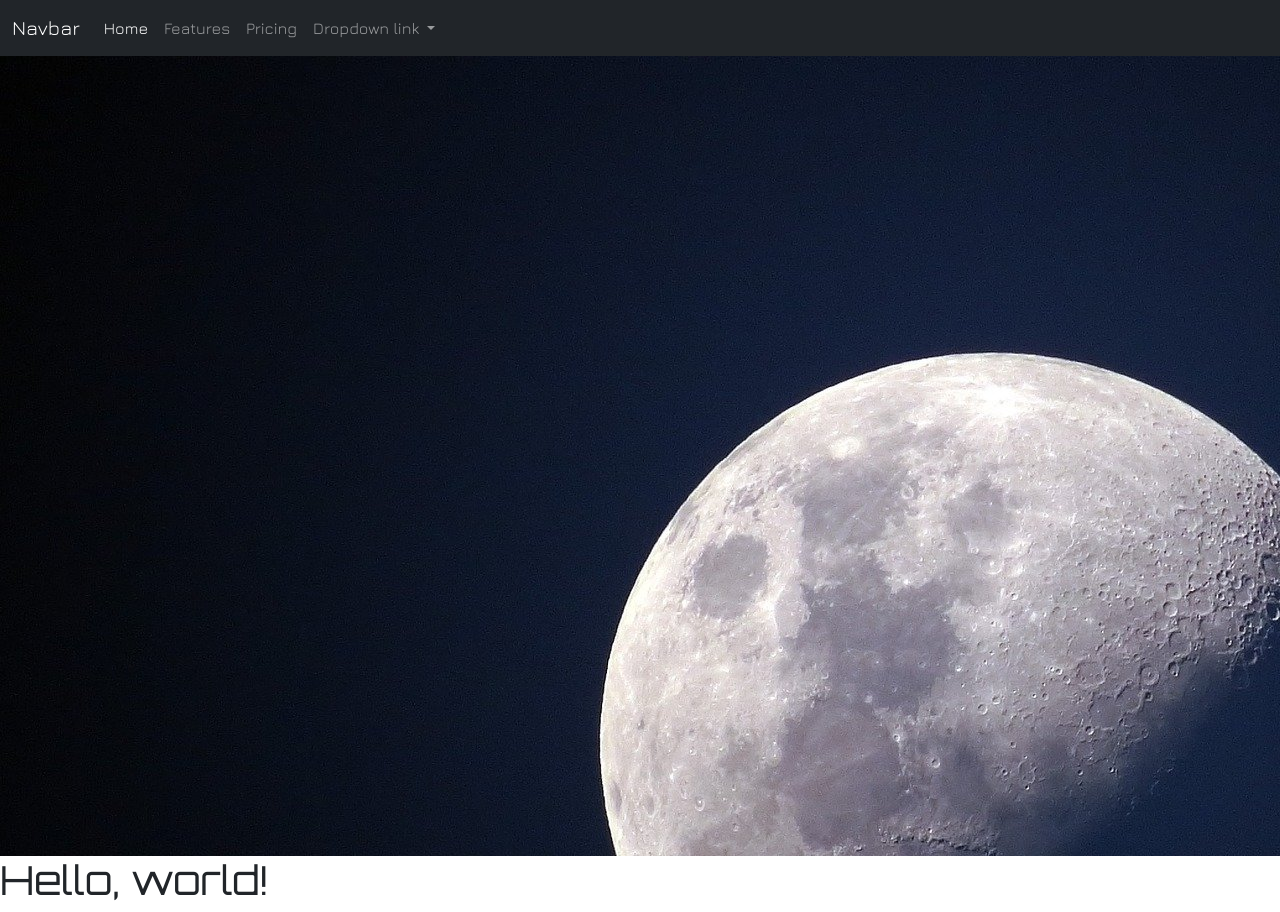
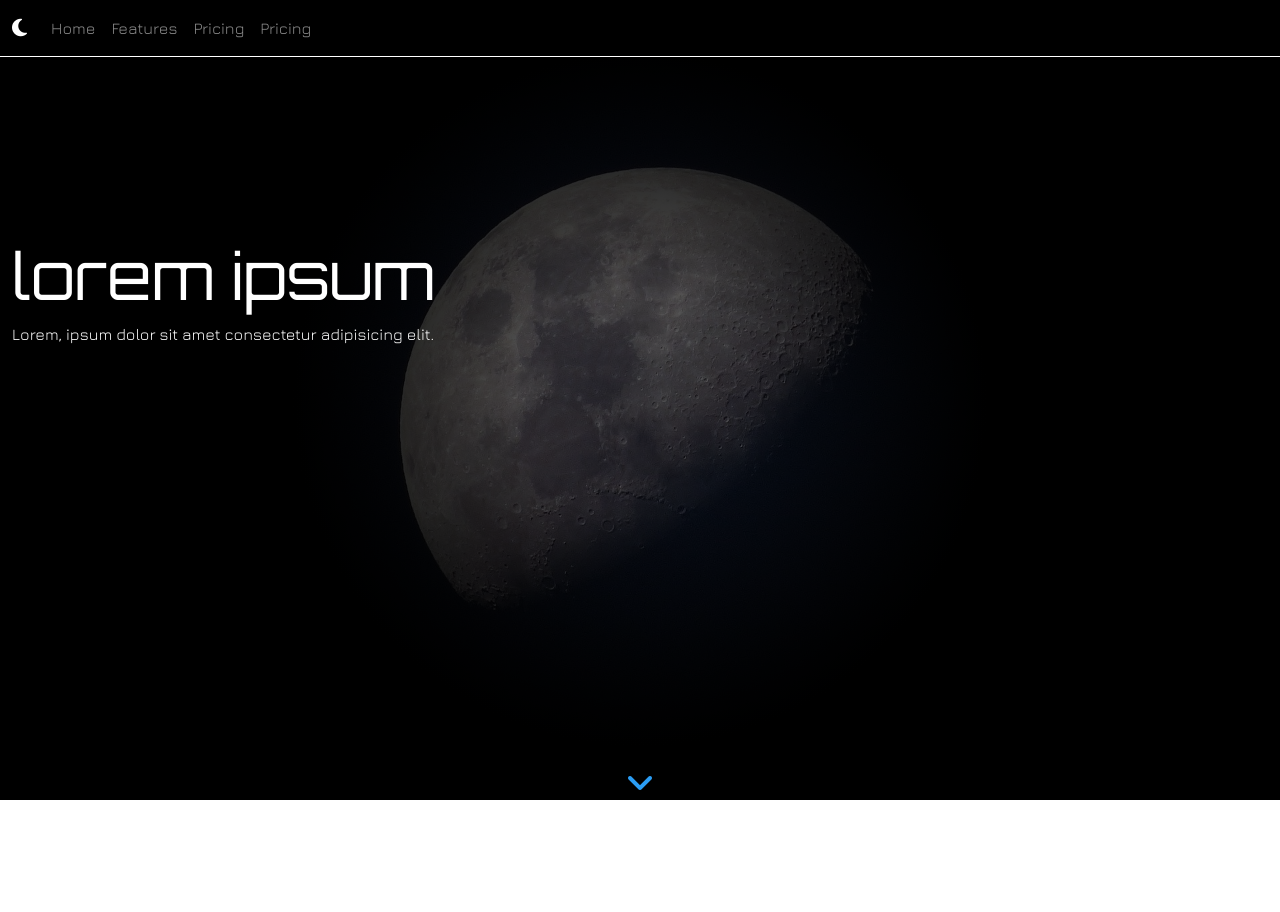
Before and after one commit to LorenzoAlu/Project_black, a plain HTML site: page index.html in a window 1280 px wide. After the commit the page ends 800 px from the top, so only its background shows below. Drawn offline with nearby package versions, Linux system fonts and the light colour scheme.

Commit message:
header e nav terminte inizio sezione 1

```diff
--- a/index.html
+++ b/index.html
@@ -9,19 +9,20 @@
     <link href="https://cdn.jsdelivr.net/npm/bootstrap@5.0.0-beta2/dist/css/bootstrap.min.css" rel="stylesheet" integrity="sha384-BmbxuPwQa2lc/FVzBcNJ7UAyJxM6wuqIj61tLrc4wSX0szH/Ev+nYRRuWlolflfl" crossorigin="anonymous">
     <title>Black Site</title>
   </head>
+  <body>
 
   <!-- nav bar -->
 
-  <nav class="navbar navbar-expand-lg  navbar-dark bg-dark">
+  <nav class="navbar navbar-custom navbar-expand-lg  navbar-dark bg-black text-white fixed-top ">
     <div class="container-fluid">
-      <a class="navbar-brand" href="#">Navbar</a>
+      <a class="navbar-brand" href="#"><i class="fas fa-moon"></i></a>
       <button class="navbar-toggler" type="button" data-bs-toggle="collapse" data-bs-target="#navbarNavDropdown" aria-controls="navbarNavDropdown" aria-expanded="false" aria-label="Toggle navigation">
         <span class="navbar-toggler-icon"></span>
       </button>
       <div class="collapse navbar-collapse" id="navbarNavDropdown">
         <ul class="navbar-nav">
           <li class="nav-item">
-            <a class="nav-link active" aria-current="page" href="#">Home</a>
+            <a class="nav-link " aria-current="page" href="#">Home</a>
           </li>
           <li class="nav-item">
             <a class="nav-link" href="#">Features</a>
@@ -29,14 +30,9 @@
           <li class="nav-item">
             <a class="nav-link" href="#">Pricing</a>
           </li>
-          <li class="nav-item dropdown">
-            <a class="nav-link dropdown-toggle" href="#" id="navbarDropdownMenuLink" role="button" data-bs-toggle="dropdown" aria-expanded="false">
-              Dropdown link
-            </a>
-            <ul class="dropdown-menu" aria-labelledby="navbarDropdownMenuLink">
-              <li><a class="dropdown-item" href="#">Action</a></li>
-              <li><a class="dropdown-item" href="#">Another action</a></li>
-              <li><a class="dropdown-item" href="#">Something else here</a></li>
+          <li class="nav-item ">
+            <a class="nav-link" href="#">Pricing</a>
+        </li>
             </ul>
           </li>
         </ul>
@@ -46,16 +42,23 @@
 
   <!-- header -->
 
-  <header class="container-fluid">
-      <div class="row">
+  <header class="container-fluid ">
+      <div class="row align-items-center h-75 ">
           <div class="col-12">
-
+            <h1 class="display-3">lorem ipsum</h1>
+            <p >Lorem, ipsum dolor sit amet consectetur adipisicing elit. </p>
           </div>
       </div>
+
+      <div class="row h-25 align-items-end">
+        <div class="col-12 text-center">
+            <i class="fas fa-angle-down fa-2x main-color"></i>
+          </div>
+      </div>
+
   </header>
 
-  <body>
-    <h1>Hello, world!</h1>
+
 
     <script src="https://cdn.jsdelivr.net/npm/bootstrap@5.0.0-beta2/dist/js/bootstrap.bundle.min.js" integrity="sha384-b5kHyXgcpbZJO/tY9Ul7kGkf1S0CWuKcCD38l8YkeH8z8QjE0GmW1gYU5S9FOnJ0" crossorigin="anonymous"></script>
     <script src="https://kit.fontawesome.com/4ff5c0a70f.js" crossorigin="anonymous"></script>
--- a/style.css
+++ b/style.css
@@ -2,24 +2,41 @@
 
 *{
     font-family: 'Jura', sans-serif;
+    color:white ;
 }
 
 h1,h2,h3 {
     font-family: 'Orbitron', sans-serif;
+    color: white;
 
 }
 
 body{
     margin: 0px;
+    background-color: black;
 }
 
 :root {
     --main-color: #2B9DF4;
 }
 
+.main-color {
+
+    color: var(--main-color);
+}
+/* nav */
+
+.navbar-custom {
+    background-color: black ;
+    border-bottom: 1px solid white;
+}
+
+
 /* header  */
 
 header {
-    background-image: url(./media/moon.jpg);
+    background: radial-gradient(circle, rgba(0,0,0,0.6699054621848739) 15%, rgba(0,0,0,1) 46%), url(./media/moon.jpg);
     height: 100vh;
+    background-size: cover,cover;
+    background-position: center;
 }
```
